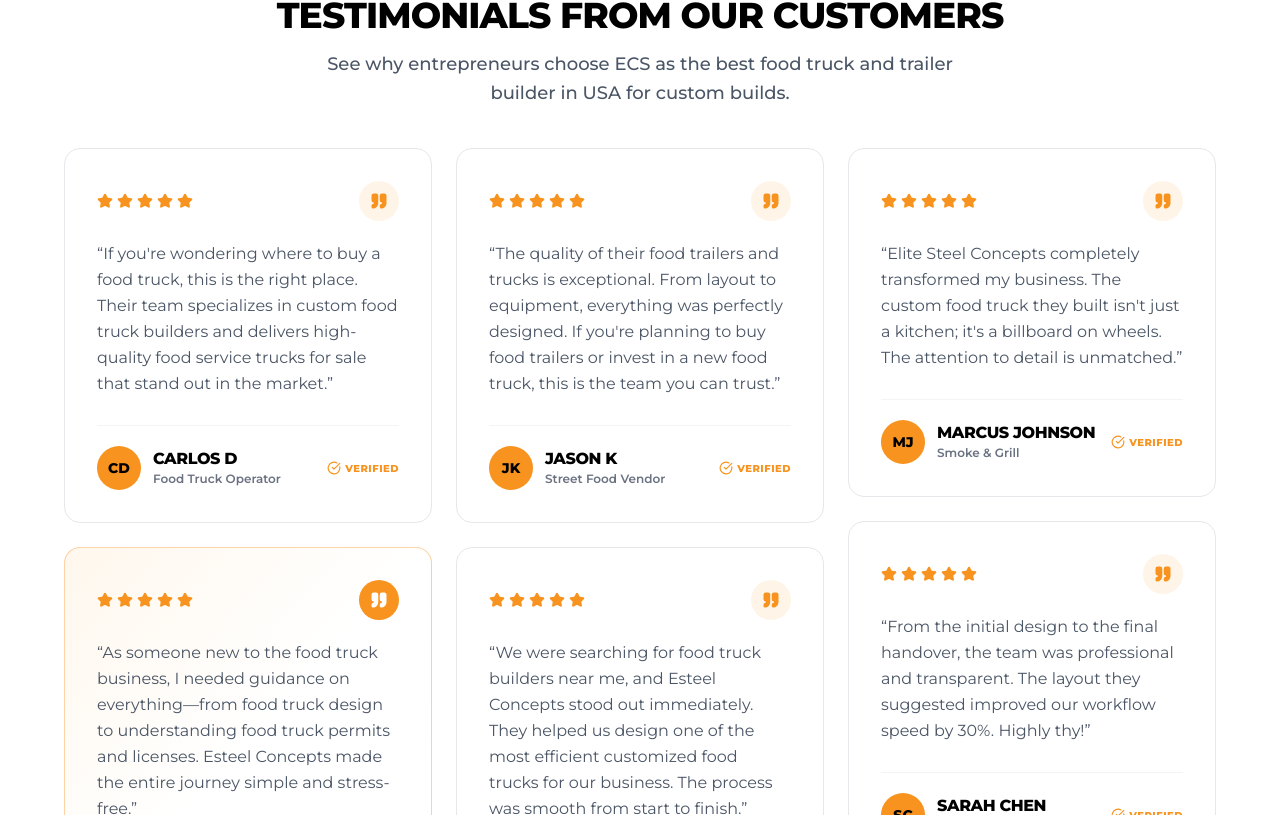
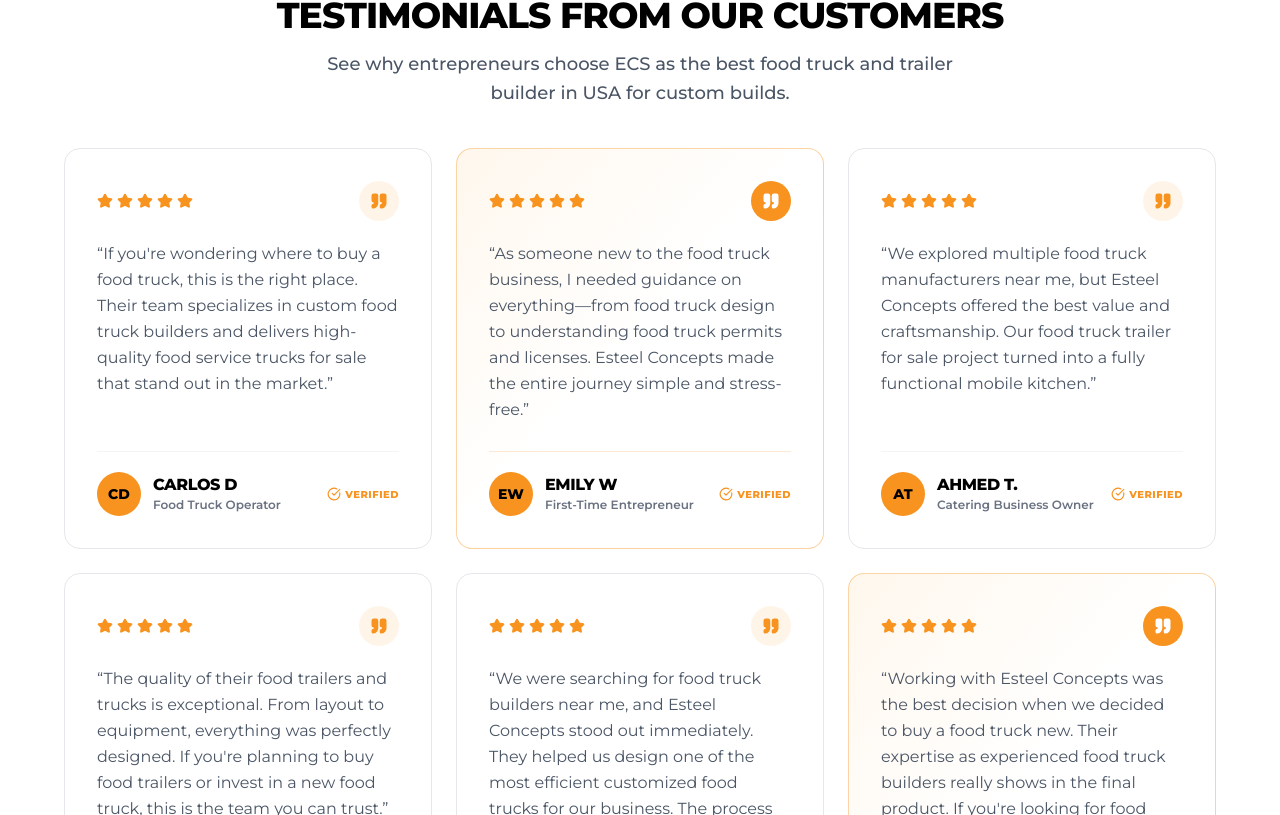
Before and after one commit to districtbites/Elite-steel-concepts-, a Next.js app: page /testimonials in a window 1280 px wide. Shown: the part 825-1640 px from the top of the page. Built offline with nearby package versions, Linux system fonts and the light colour scheme.

Commit message:
#update the code with staging

```diff
--- a/app/(public)/testimonials/page.tsx
+++ b/app/(public)/testimonials/page.tsx
@@ -142,7 +142,7 @@
            </div>
 
             {testimonials.length > 0 ? (
-                <div className="columns-1 md:columns-2 lg:columns-3 gap-5 md:gap-6 max-w-6xl mx-auto">
+                <div className="grid grid-cols-1 md:grid-cols-2 lg:grid-cols-3 gap-5 md:gap-6 max-w-6xl mx-auto">
                     {testimonials.map((testimonial, idx) => {
                         // Every 4th card gets a warm orange tint to break the rhythm
                         const accent = idx % 4 === 1;
@@ -157,7 +157,7 @@
                         return (
                         <figure
                            key={testimonial.id}
-                           className={`break-inside-avoid mb-5 md:mb-6 relative overflow-hidden rounded-2xl border p-7 md:p-8 transition-all duration-300 hover:-translate-y-1 hover:shadow-xl group ${
+                           className={`h-full flex flex-col relative overflow-hidden rounded-2xl border p-7 md:p-8 transition-all duration-300 hover:-translate-y-1 hover:shadow-xl group ${
                              accent
                                ? "bg-gradient-to-br from-orange-50 via-white to-white border-primary/40 hover:border-primary"
                                : "bg-white border-gray-200 hover:border-primary"
@@ -176,7 +176,7 @@
                                 </span>
                             </div>
 
-                            <blockquote className="text-base leading-relaxed mb-7 text-gray-600">
+                            <blockquote className="flex-grow text-base leading-relaxed mb-7 text-gray-600">
                                 &ldquo;{text}&rdquo;
                             </blockquote>
 
```
